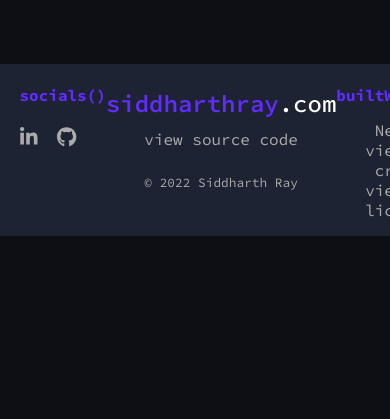
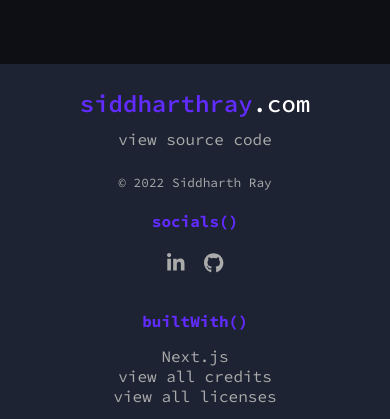
Before and after one commit to kidsonfilms-python-rules/siddharth-ray-dot-com, a Next.js app: page / in a window 390 px wide. Shown: the part 726-1145 px from the top of the page. Before the commit the page ends 962 px from the top, so only its background shows below. Built offline with nearby package versions, Linux system fonts and the light colour scheme.

Commit message:
added responsive footer

```diff
--- a/styles/Footer.module.css
+++ b/styles/Footer.module.css
@@ -108,3 +108,34 @@
       0 0 102px var(--primary-color),
       0 0 151px var(--primary-color);
 }
+
+@media (max-width: 800px) {
+    .footer {
+        flex-direction: column;
+        text-align: center;
+    }
+
+    .center {
+        order: 1;
+        text-align: center;
+    }
+
+    .socials {
+        text-align: center;
+        align-items: center;
+        justify-content: center;
+    }
+
+    .left {
+        text-align: center;
+        order: 2;
+    }
+
+    .footer .right {
+        text-align: center;
+        justify-content: center;
+        order: 3;
+    }
+
+
+}
--- a/styles/NavBar.module.css
+++ b/styles/NavBar.module.css
@@ -163,7 +163,7 @@
         width: 100%;
         margin: 0;
         position: absolute;
-        left: 5vw;
+        left: 0;
         top: 8vh;
         z-index: 1000;
         border-radius: 40px;
```
